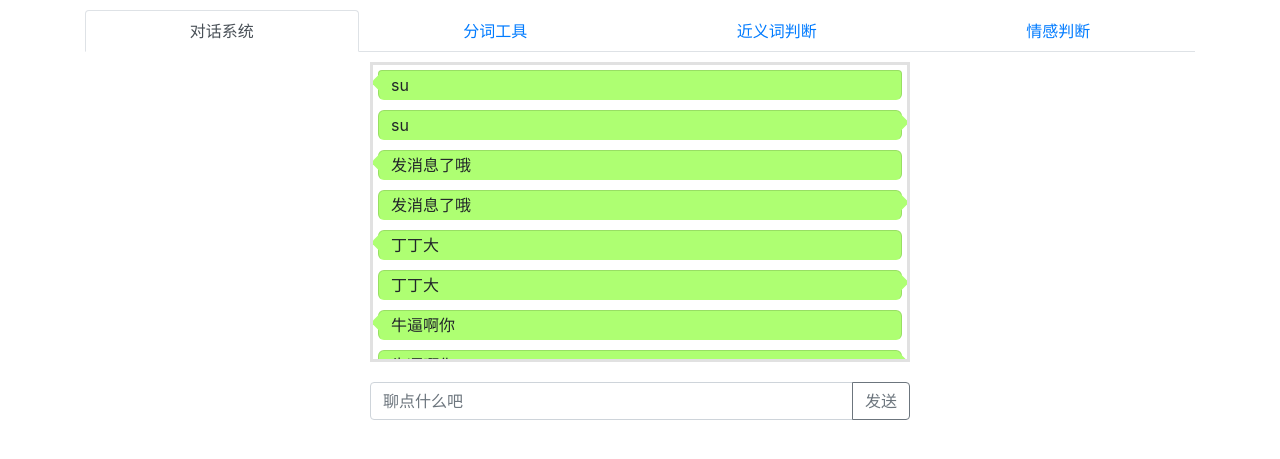
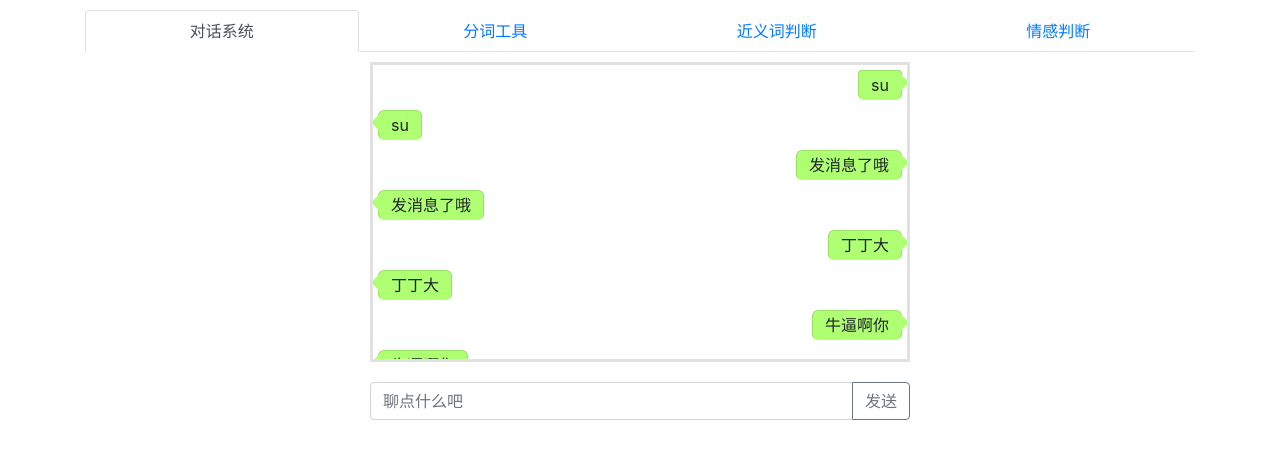
Before and after one commit to w-mj/website, a Django app: page / in a window 1280 px wide. Shown: the part 56-515 px from the top of the page. Run offline with Django 3.2, Linux system fonts and the light colour scheme; a user stored in the database is signed in; data comes from the database, SQL or seed files in the repository; both versions use the stored data as it was after the commit; some libraries are stand-ins or nearby versions.

Commit message:
make bubble satisfied content

```diff
--- a/chatbot/static/css/message_bubble.css
+++ b/chatbot/static/css/message_bubble.css
@@ -1,9 +1,27 @@
-.message1,
+.message1 {
+    clear: both;
+    float:right;
+    text-align: right;
+    width: content-box;
+    /*width: auto;*/
+    /*height: 80px;*/
+    margin: 5px;
+    background-color: #aeff72;
+    border-bottom-color: #aeff72;
+    /*为了给after伪元素自动继承*/
+
+    font-size: 16px;
+    line-height: 18px;
+    padding: 5px 12px 5px 12px;
+    box-sizing: border-box;
+    border-radius: 6px;
+    position: relative;
+    word-break: break-all;
+}
 .message2 {
-    float:right;
-    width: auto;
-    /*width: 200px;*/
-    /*height: 80px;*/
+    clear: both;
+    float:left;
+    width: content-box;
     margin: 5px;
     background-color: #aeff72;
     border-bottom-color: #aeff72;
--- a/chatbot/templates/index.html
+++ b/chatbot/templates/index.html
@@ -55,19 +55,19 @@
             <div class="tab-pane fade show active" id="chat" role="tabpanel" aria-labelledby="chat-tab">
                 <!-- 对话列表 -->
 
-                <ul class="list-group" id="chat-box">
+                <div id="chat-box">
                     {% for item in history %}
                         {% if item.is_response %}
-                            <li class="list-group-item message1">
+                            <div class="list-group-item message2">
                                 {{ item.text }}
-                            </li>
+                            </div>
                         {% else %}
-                            <li class="list-group-item message2">
+                            <div class="list-group-item message1">
                                 {{ item.text }}
-                            </li>
+                            </div>
                         {% endif %}
                     {% endfor %}
-                </ul>
+                </div>
                 <!-- 输入框 -->
                 <div style="padding-top: 20px">
                     <div class="input-group mb-3">
```
Also changed, not shown: db.sqlite3.
